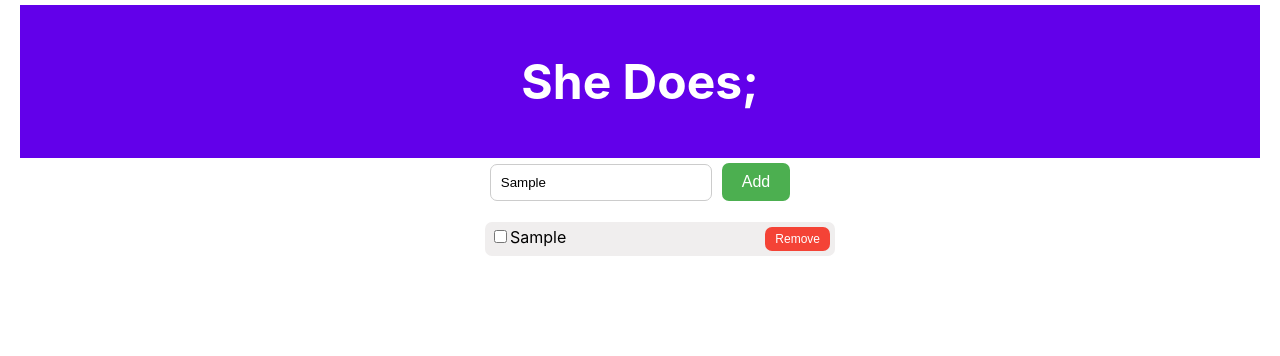
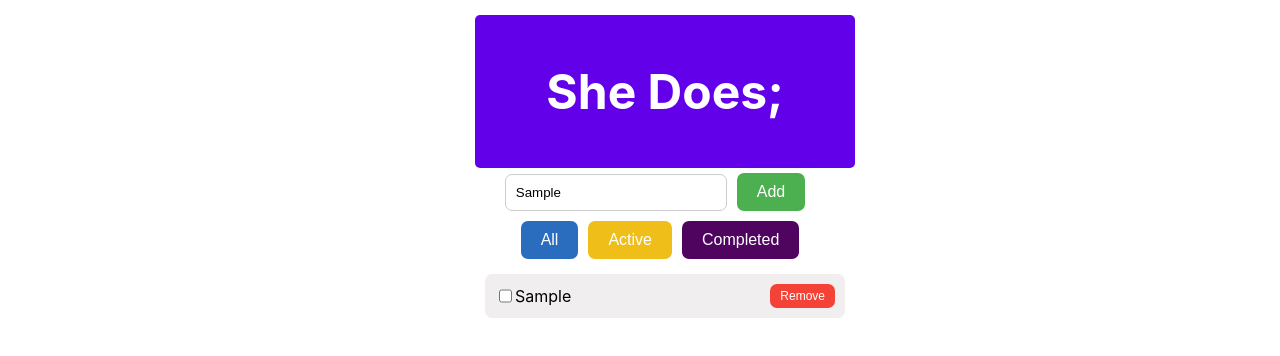
Before and after one commit to nitaih/sheCodes, a React (Create React App) app: page / in a window 1280 px wide. Both pictures are taken after typing "Sample" into the empty fields and a click on the button "Add". Shown: the top 356 px of the page. Built offline with nearby package versions, Linux system fonts and the light colour scheme.

Commit message:
filter added

```diff
--- a/src/AddTodo.css
+++ b/src/AddTodo.css
@@ -1,5 +1,7 @@
 div{
     margin: 5px;
+    /* display: flex; */
+    justify-content: left;
 }
 .addButton {
     background-color: #4CAF50; /* Green */
@@ -35,6 +37,10 @@ div{
     border: 1px solid #ccc;
 }
 
+ul{
+    padding: 0;
+    margin: 0;
+}
 
 li {
     width: 350px;
@@ -43,7 +49,7 @@ li {
     margin: auto;
     border-radius: 5px;
     display: flex;
-    justify-content: space-between;
+    justify-content: left;
 }
 .todoItem {
     width: 350px;
@@ -53,3 +59,7 @@ li {
     display: flex;
     justify-content: space-between;
 }
+.itemDetails {
+    display: flex;
+    justify-content: left;
+}
--- a/src/AddTodo.jsx
+++ b/src/AddTodo.jsx
@@ -1,12 +1,13 @@
 import './AddTodo.css';
-import TodoItem from './TodoItem';
-function AddTodo({task, setTask, todos, setTodos}) {
 
-    function hadleClick(){
-        if(task.trim() === '') return;
-        setTodos([...todos, {id: Date.now(), text: task, completed: false}]);
-        console.log(todos);
-    }    return (
+function AddTodo({task, setTask, hadleClick}) {
+
+    // function hadleClick(){
+    //     if(task.trim() === '') return;
+    //     setTodos([...todos, {id: Date.now(), text: task, completed: false}]);
+    //     console.log(todos);
+    // }
+    return (
         <div>
             <input
                 className="inputField"
@@ -17,25 +18,9 @@ function AddTodo({task, setTask, todos, setTodos}) {
             <button className="addButton"
             onClick={hadleClick}
             >Add</button>
-                <ShowList todos={todos} handleRemove={handleRemove}/>
-        </div>
-    )
-    function handleRemove(id){
-        setTodos(todos.filter((item) => item.id !== id));
-    }
-}
-function ShowList({todos, handleRemove }) {
 
-    return (
-        <div>
-            <ul>
-                {todos.map((item) => (
-                    <li key={item.id} className='todo-item'>
-                        <TodoItem item={item} handleRemove={handleRemove} />
-
-                    </li>))}
-            </ul>
         </div>
     )
 }
+
 export default AddTodo;
--- /dev/null
+++ b/src/FilterToolbar.css
@@ -0,0 +1,30 @@
+div{
+    width: 350px;
+    list-style-type: none;
+    padding: 5px;
+    margin: auto;
+    border-radius: 5px;
+    /* display: flex; */
+    justify-content: space-between;
+}
+button {
+    border: none;
+    border-radius: 7px;
+    color: white;
+    padding: 10px 20px;
+    text-align: center;
+    text-decoration: none;
+    display: inline-block;
+    font-size: 16px;
+    margin-left: 10px;
+    cursor: pointer;
+}
+.allButton {
+    background-color: #2a6dbe; /* Green */
+}
+.activeButton {
+    background-color: #f0be18; /* Red */
+}
+.completedButton {
+    background-color: #4f0460; /* Green */
+}
--- /dev/null
+++ b/src/FilterToolbar.jsx
@@ -0,0 +1,10 @@
+import './FilterToolbar.css';
+export default function FilterToolbar({setFilter}) {
+    return (
+        <div className="filterToolbar">
+            <button className="allButton" onClick = {() => setFilter("all")}>All</button>
+            <button className="activeButton" onClick = {() => setFilter("active")}>Active</button>
+            <button className="completedButton" onClick = {() => setFilter("completed")}>Completed</button>
+        </div>
+    )
+}
--- /dev/null
+++ b/src/ShowList.jsx
@@ -0,0 +1,21 @@
+import TodoItem from './TodoItem';
+function ShowList({todos, handleRemove, toggleCompleted, filter}) {
+    const filteredTodos = todos.filter((item) => {
+        if (filter === "active") return !item.completed;
+        if (filter === "completed") return item.completed;
+        return true;
+    });
+
+    return (
+        <div>
+            <ul>
+                {filteredTodos.map((item) => (
+                    <li key={item.id} className='todo-item'>
+                        <TodoItem item={item} handleRemove={handleRemove} toggleCompleted={toggleCompleted}/>
+
+                    </li>))}
+            </ul>
+        </div>
+    )
+}
+export default ShowList;
--- a/src/TodoApp.jsx
+++ b/src/TodoApp.jsx
@@ -1,17 +1,42 @@
 import Title from "./Title";
 import AddTodo from "./AddTodo";
 import { useState } from "react";
+import ShowList from "./ShowList";
+import FilterToolbar from "./FilterToolbar";
 function TodoApp() {
+
     const [task, setTask] = useState("");
     const [todos, setTodos] = useState([]);
+    const [filter, setFilter] = useState("all");
+
+    function hadleClick(){
+        if(task.trim() === '') return;
+        setTodos([...todos, {id: Date.now(), text: task, completed: false}]);
+        console.log(todos);
+    }
+    function handleRemove(id){
+        setTodos(todos.filter((item) => item.id !== id));
+    }
+    function toggleCompleted(id) {
+        setTodos(todos.map((item) =>
+        item.id === id ? { ...item, completed: !item.completed } : item
+        ));
+        console.log(todos);
+    }
+
     return (
         <div>
             <Title />
             <AddTodo task={task}
             setTask={setTask}
-            todos={todos}
-            setTodos={setTodos}/>
+            hadleClick={hadleClick}/>
+            <FilterToolbar setFilter={setFilter}/>
+            <ShowList todos={todos}
+            handleRemove={handleRemove}
+            toggleCompleted={toggleCompleted}
+            filter={filter}/>
         </div>
     )
 }
+
 export default TodoApp;
--- a/src/TodoItem.jsx
+++ b/src/TodoItem.jsx
@@ -1,9 +1,9 @@
 import './AddTodo.css';
-function TodoItem({ item, handleRemove }) {
+function TodoItem({ item, handleRemove, toggleCompleted }) {
     return (
         <div className="todoItem">
-            <div>
-                <input type='checkbox' id={item.id} checked={item.complited} />
+            <div className='itemDetails'>
+                <input type='checkbox' id={item.id} checked={item.completed} onChange={() =>  toggleCompleted(item.id)}/>
                 <label for={item.id}>{item.text}</label>
             </div>
 
```
